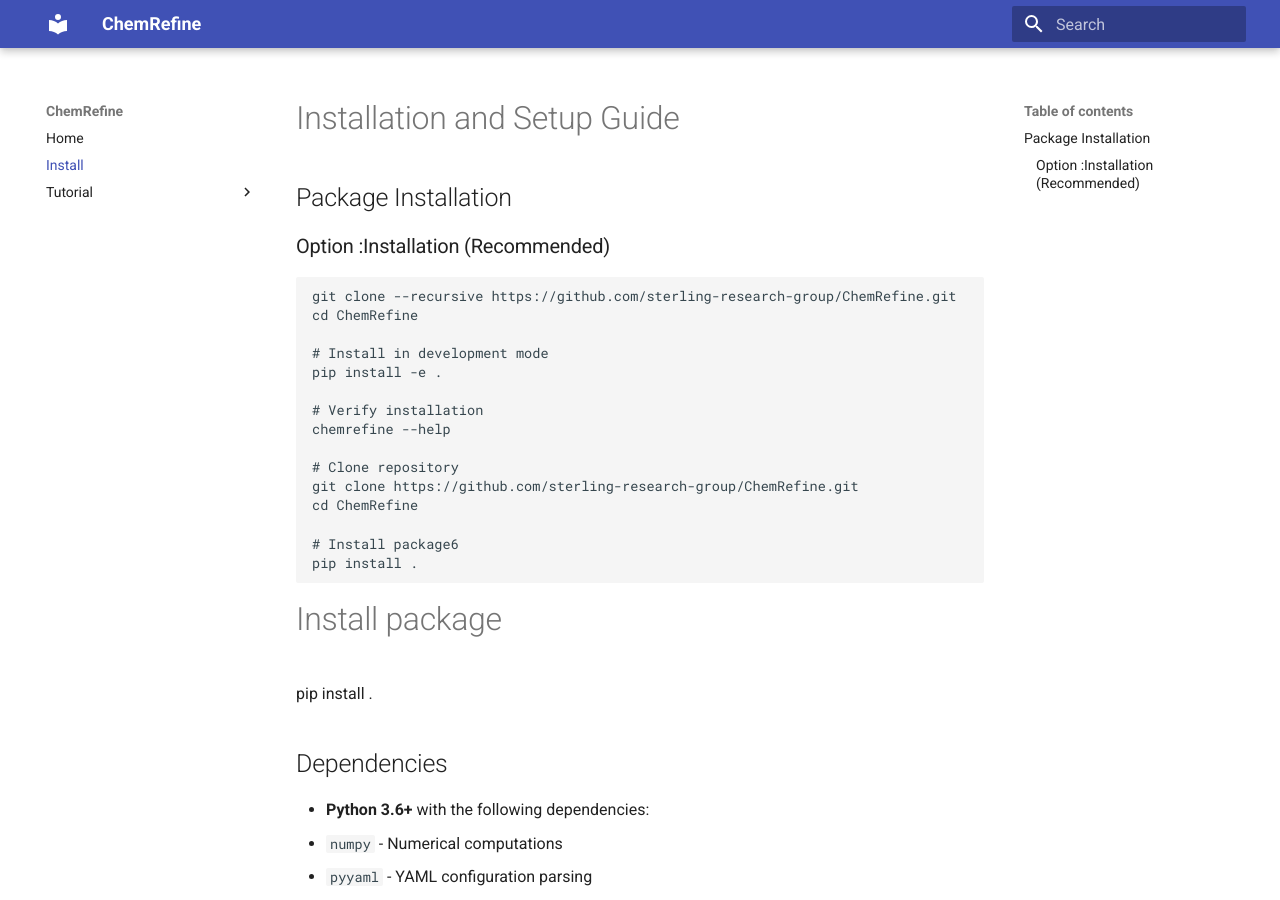
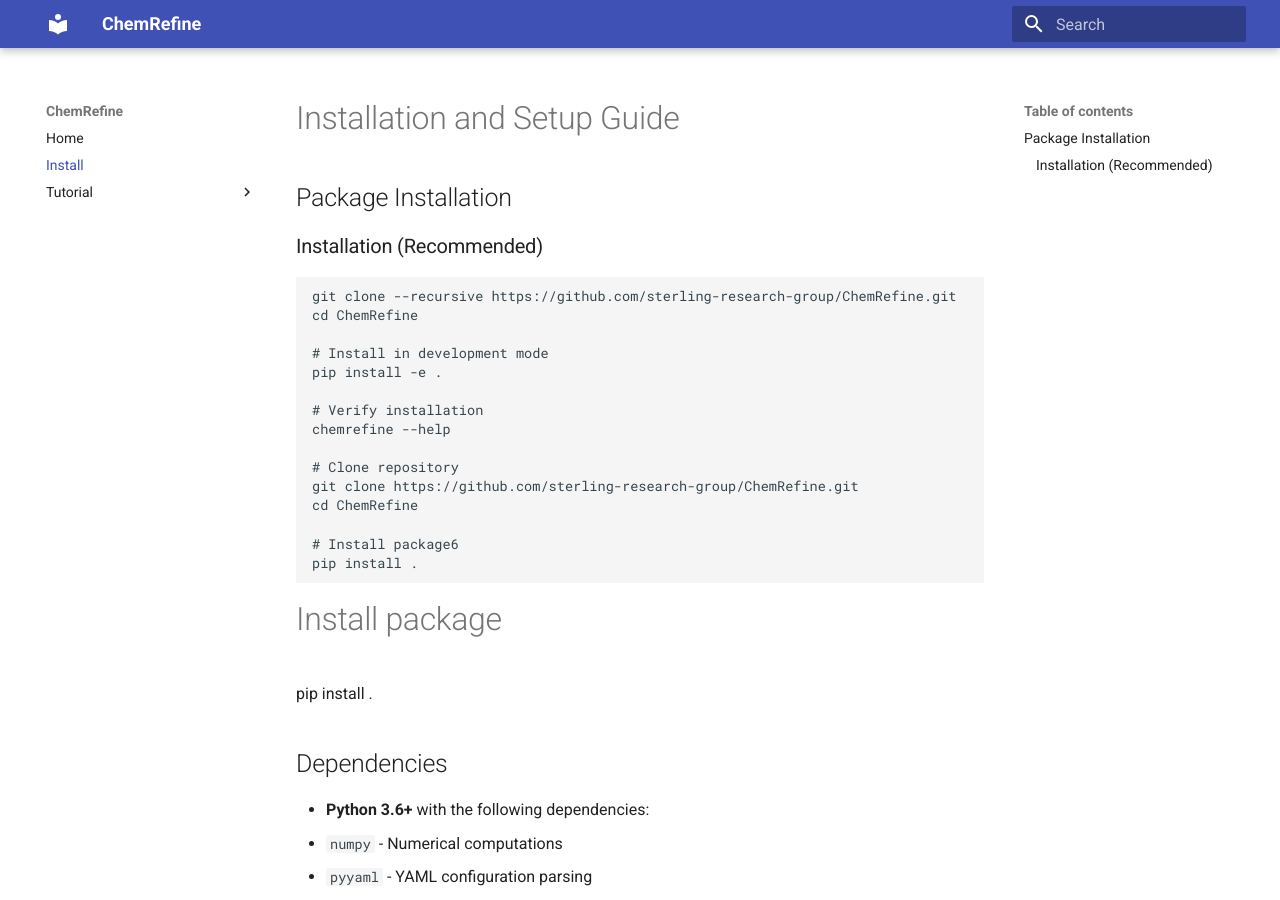
Before and after one commit to sterling-group/ChemRefine, an MkDocs documentation site: the page built from docs/INSTALL.md, in a window 1280 px wide and 900 px high. Built offline with MkDocs 1.6.1 and Material for MkDocs 9.7.7, drawn with Linux system fonts in a browser that asks for light colours; some of the changed text lies outside the part shown.

Commit message:
clarity fix

````diff
--- a/docs/INSTALL.md
+++ b/docs/INSTALL.md
@@ -2,7 +2,7 @@
 
 ## Package Installation
 
-### Option :Installation (Recommended)
+### Installation (Recommended)
 ```bash
 git clone --recursive https://github.com/sterling-research-group/ChemRefine.git
 cd ChemRefine
````
Also changed, not shown: other parts of docs/INSTALL.md (+1 -1 lines).
